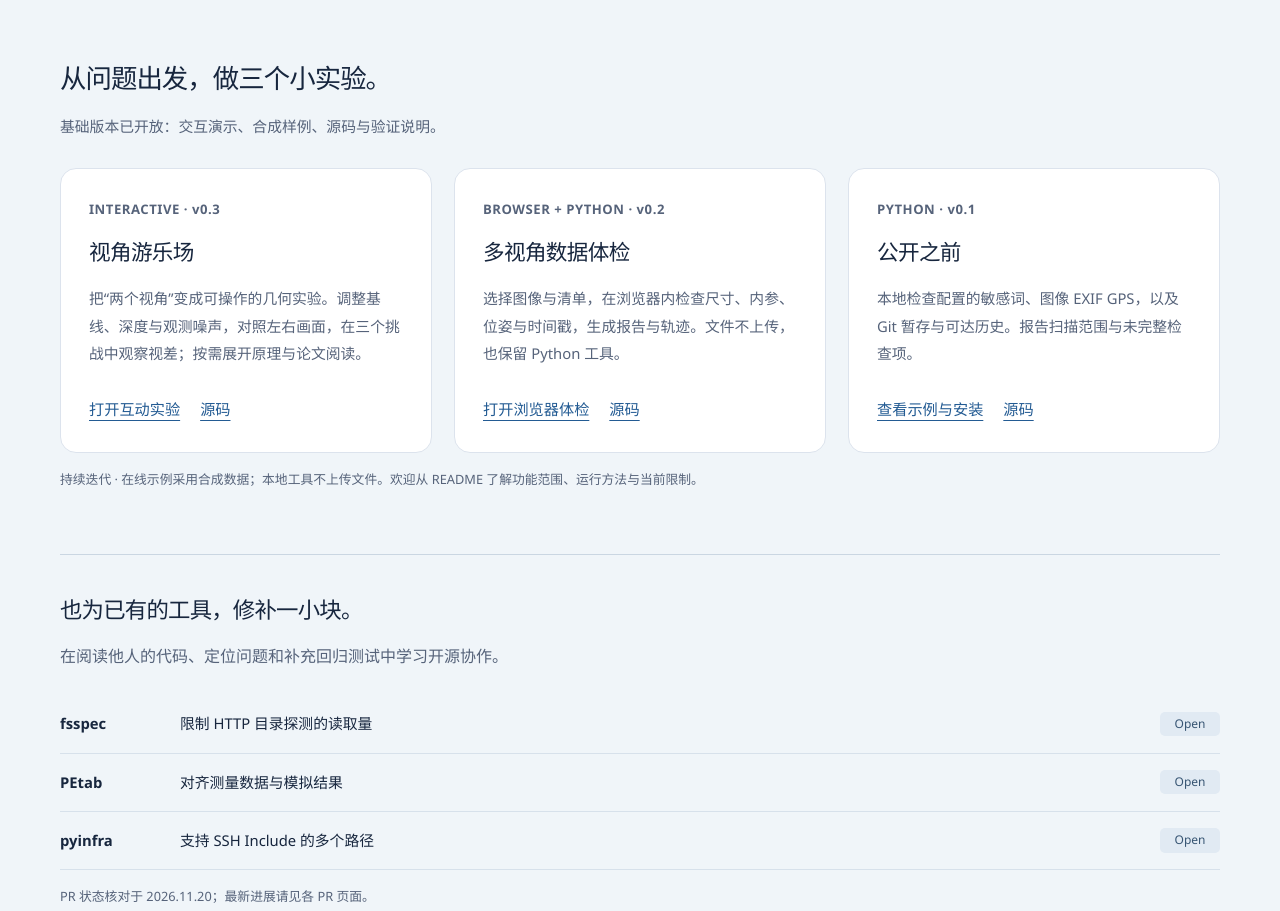
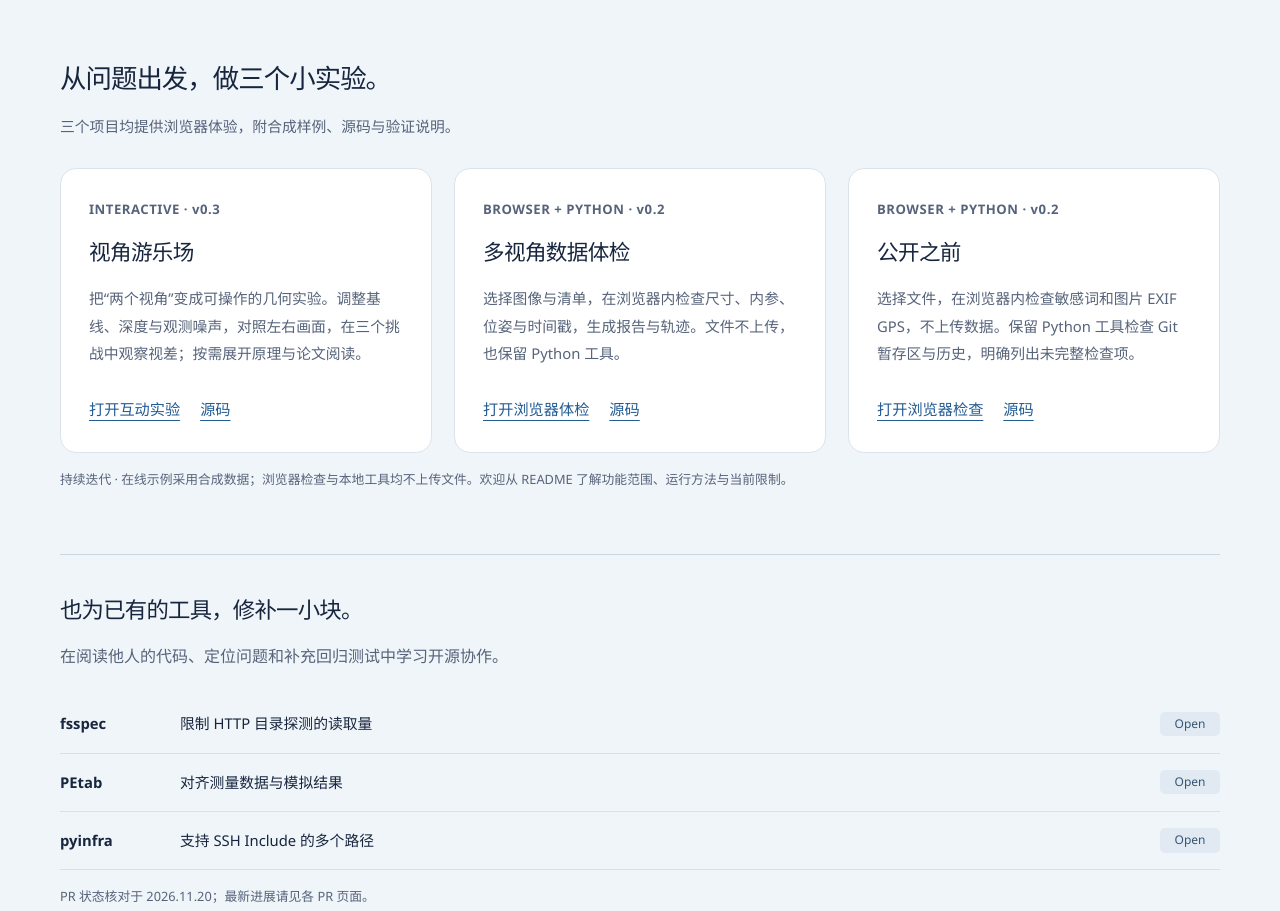
Before and after one commit to ChenYueqi2024/chenyueqi2024.github.io, a plain HTML site: page academic/index.html in a window 1280 px wide. Shown: the part 3005-3916 px from the top of the page. Drawn offline with Linux system fonts and the light colour scheme.

Commit message:
Link browser edition of Before Public from both homepages

```diff
--- a/academic/index.html
+++ b/academic/index.html
@@ -71,7 +71,7 @@
           <article class="compact-project"><span class="small-label">KOTLIN · COMPOSE · PYTHON · SQLITE</span><h3>问迹 · Wenji</h3><p class="project-subtitle">让一个“为什么”，有迹可循。</p><p>记录课堂疑问，将解释关联到课程引用与资料版本，再通过独立作答复习。资料修订后，旧答案会进入待复核。</p><a class="text-link" href="https://github.com/ChenYueqi2024/wenji">项目与 APK</a></article>
           <article class="compact-project"><span class="small-label">TYPESCRIPT · CORDIS</span><h3>dsh-memory</h3><p class="project-subtitle">新会话，也能接住旧约定。</p><p>为 DeepSeek Harness 按工作区保存项目事实、决策和偏好，支持记忆更新与跨会话使用，让开发上下文有所延续。</p><a class="text-link" href="https://chenyueqi2024.github.io/dsh-memory/">网站与演示</a></article>
         </div>
-        <div class="mini-projects" id="small-projects"><h3>从问题出发，做三个小实验。</h3><p class="muted">基础版本已开放：交互演示、合成样例、源码与验证说明。</p><div class="mini-project-grid"><article class="mini-project"><span class="small-label">INTERACTIVE · v0.3</span><h4>视角游乐场</h4><p>把“两个视角”变成可操作的几何实验。调整基线、深度与观测噪声，对照左右画面，在三个挑战中观察视差；按需展开原理与论文阅读。</p><div class="mini-project-links"><a class="text-link" href="https://chenyueqi2024.github.io/viewpoint-playground/">打开互动实验</a><a class="text-link" href="https://github.com/ChenYueqi2024/viewpoint-playground">源码</a></div></article><article class="mini-project"><span class="small-label">BROWSER + PYTHON · v0.2</span><h4>多视角数据体检</h4><p>选择图像与清单，在浏览器内检查尺寸、内参、位姿与时间戳，生成报告与轨迹。文件不上传，也保留 Python 工具。</p><div class="mini-project-links"><a class="text-link" href="https://chenyueqi2024.github.io/multiview-check/">打开浏览器体检</a><a class="text-link" href="https://github.com/ChenYueqi2024/multiview-check">源码</a></div></article><article class="mini-project"><span class="small-label">PYTHON · v0.1</span><h4>公开之前</h4><p>本地检查配置的敏感词、图像 EXIF GPS，以及 Git 暂存与可达历史。报告扫描范围与未完整检查项。</p><div class="mini-project-links"><a class="text-link" href="https://chenyueqi2024.github.io/before-public/">查看示例与安装</a><a class="text-link" href="https://github.com/ChenYueqi2024/before-public">源码</a></div></article></div><p class="fine-print">持续迭代 · 在线示例采用合成数据；本地工具不上传文件。欢迎从 README 了解功能范围、运行方法与当前限制。</p></div>
+        <div class="mini-projects" id="small-projects"><h3>从问题出发，做三个小实验。</h3><p class="muted">三个项目均提供浏览器体验，附合成样例、源码与验证说明。</p><div class="mini-project-grid"><article class="mini-project"><span class="small-label">INTERACTIVE · v0.3</span><h4>视角游乐场</h4><p>把“两个视角”变成可操作的几何实验。调整基线、深度与观测噪声，对照左右画面，在三个挑战中观察视差；按需展开原理与论文阅读。</p><div class="mini-project-links"><a class="text-link" href="https://chenyueqi2024.github.io/viewpoint-playground/">打开互动实验</a><a class="text-link" href="https://github.com/ChenYueqi2024/viewpoint-playground">源码</a></div></article><article class="mini-project"><span class="small-label">BROWSER + PYTHON · v0.2</span><h4>多视角数据体检</h4><p>选择图像与清单，在浏览器内检查尺寸、内参、位姿与时间戳，生成报告与轨迹。文件不上传，也保留 Python 工具。</p><div class="mini-project-links"><a class="text-link" href="https://chenyueqi2024.github.io/multiview-check/">打开浏览器体检</a><a class="text-link" href="https://github.com/ChenYueqi2024/multiview-check">源码</a></div></article><article class="mini-project"><span class="small-label">BROWSER + PYTHON · v0.2</span><h4>公开之前</h4><p>选择文件，在浏览器内检查敏感词和图片 EXIF GPS，不上传数据。保留 Python 工具检查 Git 暂存区与历史，明确列出未完整检查项。</p><div class="mini-project-links"><a class="text-link" href="https://chenyueqi2024.github.io/before-public/">打开浏览器检查</a><a class="text-link" href="https://github.com/ChenYueqi2024/before-public">源码</a></div></article></div><p class="fine-print">持续迭代 · 在线示例采用合成数据；浏览器检查与本地工具均不上传文件。欢迎从 README 了解功能范围、运行方法与当前限制。</p></div>
         <div class="contributions"><h3>也为已有的工具，修补一小块。</h3><p>在阅读他人的代码、定位问题和补充回归测试中学习开源协作。</p><ul class="pr-list"><li><span>fsspec</span><a href="https://github.com/fsspec/filesystem_spec/pull/2465">限制 HTTP 目录探测的读取量</a><span class="status">Open</span></li><li><span>PEtab</span><a href="https://github.com/PEtab-dev/libpetab-python/pull/612">对齐测量数据与模拟结果</a><span class="status">Open</span></li><li><span>pyinfra</span><a href="https://github.com/pyinfra-dev/pyinfra/pull/2090">支持 SSH Include 的多个路径</a><span class="status">Open</span></li></ul><p class="fine-print">PR 状态核对于 2026.11.20；最新进展请见各 PR 页面。</p></div>
       </div>
     </section>
```
Also changed, not shown: life/index.html (+1 -1 lines), 1 other file.
